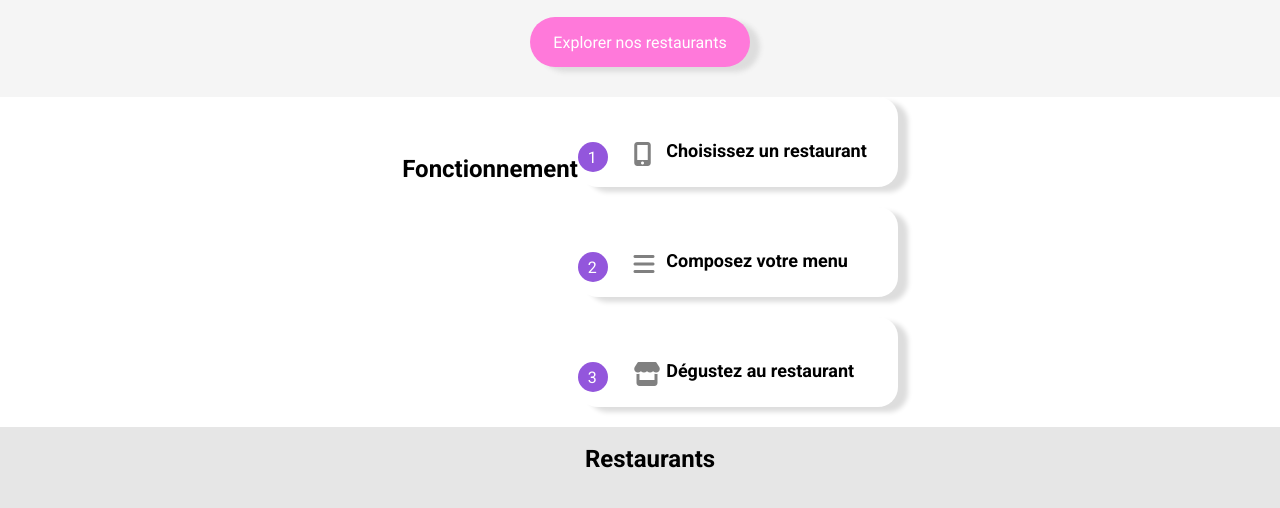
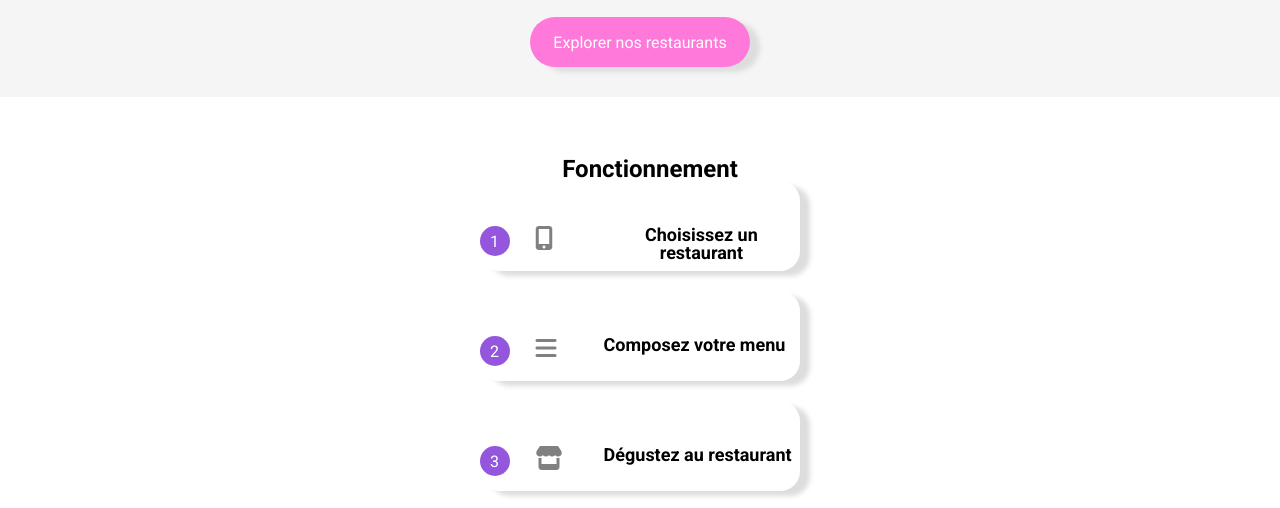
Before and after one commit to BlackBones94/PelletDamien_3_09032022, a website: page index.html in a window 1280 px wide. Shown: the part 278-786 px from the top of the page. Drawn offline with Linux system fonts and the light colour scheme; grey boxes are pictures that could not be loaded; a web font is replaced by a local one.

Commit message:
reprise section index et ses media queries

```diff
--- a/sass/abstracts/_mixins.scss
+++ b/sass/abstracts/_mixins.scss
@@ -59,42 +59,33 @@
                text-align: center;
            }
            section{
-               display: flex;
-               justify-content: center;
-            //    flex-direction: column;
+            justify-content: center;
+            flex-direction:   column;
+            align-items: center;
+
            }
 
            .box-select{
                display: flex;
                justify-content: center;
-               width: 25%;
+               align-items: center;
+               flex-direction: column;
+               width: 100%;
+            //    padding-left: 38%
            }
 
-        //    .select{
-        //        .icone-span{
-        //            right: 9.5%;
-        //        }
-        //       i{
-        //           padding-left: 30px;
-        //       }
-        //    }
+
 
            .select , .compose , .taste{
-               width: 100%;
+               width: 25%;
+                p{
+                   text-align: center;
+                   padding-left: 15%;
+                }
                .fa-mobile-screen-button{
                 //   right:16%;
                }
            }
-
-        //    .select {
-        //        .icone-span{
-        //            right: 38px;
-        //        }
-        //        p{
-        //         padding-left: 10px;
-        //     }
-        //    }
-           // main index
 
            main h2{
                text-align: center;
@@ -235,11 +226,22 @@
         }
 
         section h2{
-            display: flex;
+            text-align: center;
         }
         .box-select{
-            width: 75%;
-            padding-left: 50px;
+            width: 100%;
+            // padding-left: 50px;
+        }
+
+        .select , .compose , .taste{
+            width: 50%;
+             p{
+                text-align: center;
+                padding-left: 15%;
+             }
+            .fa-mobile-screen-button{
+             //   right:16%;
+            }
         }
         // main-index
 
--- a/sass/layout/_section.scss
+++ b/sass/layout/_section.scss
@@ -5,12 +5,11 @@
     align-items: center;
 }
 
-section h2{
+ section h2{
     background-color: white;
     margin-top: 40px;
     padding-bottom: 0px;
-    display: flex;
-    flex-direction: column;
+
 }
 
 .select , .compose , .taste {
```
Also changed, not shown: index.html (+2 -1 lines), .css/style.css, 1 other file.
